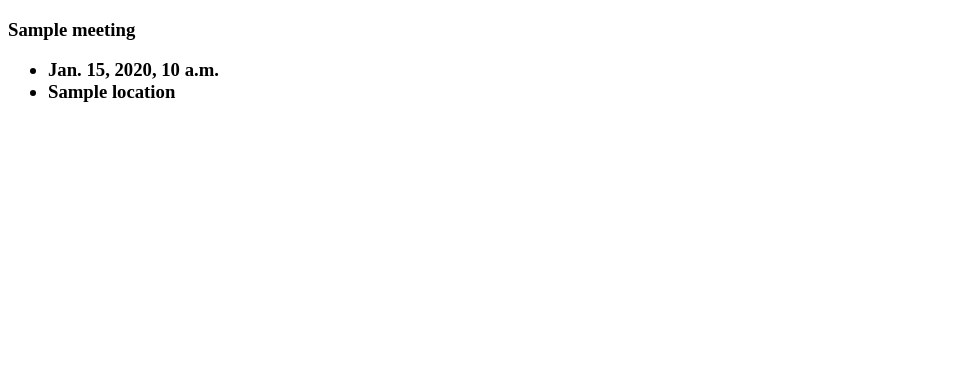
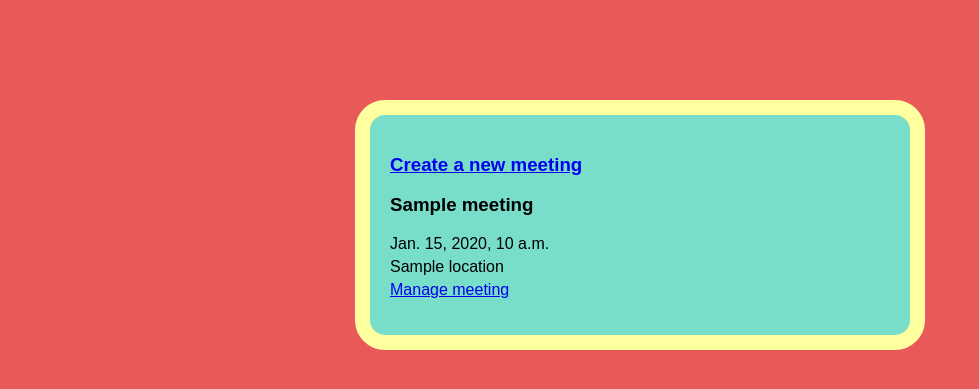
Before and after one commit to chrxr/meeting_notes_app, a Django app: template meeting/templates/meeting/view-meetings.html in a window 1280 px wide. Shown: the top 389 px of the page, without its empty margins (0-979 px from the left). Run offline with Django 3.2, Linux system fonts and the light colour scheme; the template is opened without the code that fills it: most values are stand-ins (such as "Sample title", 1, 10 or a date in 2020).

Commit message:
bita styling and then some editing meetings

```diff
--- /dev/null
+++ b/meeting/static/meeting/css/base.css
@@ -0,0 +1,26 @@
+body {
+  background-color:#EA5959;
+  font-family: arial;
+}
+
+.form-frame {
+  margin-top:100px;
+  width:500px;
+  background-color:#78DEC9;
+  margin-right:auto;
+  margin-left:auto;
+  padding:20px;
+  border: 15px solid #FEFF9F;
+  border-radius: 30px;
+  background-clip: border-box;
+}
+
+.form-frame ul {
+  padding-left:0;
+}
+
+.form-frame li {
+  list-style: none;
+  list-style-position: inside;
+  margin-bottom:5px;
+}
--- a/meeting/templates/meeting/base.html
+++ b/meeting/templates/meeting/base.html
@@ -1,11 +1,16 @@
+{% load static %}
+
 <!DOCTYPE html>
 <html lang="en">
 <head>
   <meta charset="UTF-8">
   <title>Document</title>
+  <link rel="stylesheet" type="text/css" href="{% static 'meeting/css/base.css' %}">
 </head>
 <body>
+  <div class='form-frame'>
   {% block content %}
   {% endblock %}
+</div>
 </body>
 </html>
--- a/meeting/templates/meeting/view-meetings.html
+++ b/meeting/templates/meeting/view-meetings.html
@@ -2,12 +2,14 @@
 
 {% block content %}
 
+<h3><a href="{% url 'create-meeting' %}">Create a new meeting</a></h3>
 
 {% for meeting in meetings %}
-  <h3>{{ meeting.title }}
+  <h3>{{ meeting.title }}</h3>
   <ul>
     <li>{{ meeting.dateTime }}</li>
     <li>{{ meeting.location }}</li>
+    <li><a href="{% url 'manage-meeting' meeting.pk %}">Manage meeting</a></li>
   </ul>
 {% endfor %}
 
--- a/meeting/urls.py
+++ b/meeting/urls.py
@@ -7,6 +7,8 @@ urlpatterns = [
     url(r'^$', TemplateView.as_view(template_name='meeting/home.html'), name='home'),
     url(r'^meetings/$', views.viewMeetings, name='view-meetings'),
     url(r'^meetings/create-meeting/$', views.createMeeting, name='create-meeting'),
-    url(r'^meetings/([0-9]+)/add-attendees/$', views.addAttendees, name='add-attendee'),
+    url(r'^meetings/([0-9]+)/add-attendees/$', views.addAttendees, name='add-attendees'),
     url(r'^meetings/([0-9]+)/add-agenda/$', views.addAgendaPoints, name='add-agenda'),
+    url(r'^meetings/([0-9]+)/manage/$', views.manageMeeting, name='manage-meeting'),
+    url(r'^meetings/([0-9]+)/edit/$', views.createMeeting, name='edit-meeting'),
 ]
--- a/meeting_notes/settings.py
+++ b/meeting_notes/settings.py
@@ -13,6 +13,8 @@ https://docs.djangoproject.com/en/1.9/ref/settings/
 import os
 
 # Build paths inside the project like this: os.path.join(BASE_DIR, ...)
+PROJECT_DIR = os.path.dirname(os.path.dirname(os.path.abspath(__file__)))
+
 BASE_DIR = os.path.dirname(os.path.dirname(os.path.abspath(__file__)))
 
 
@@ -119,4 +121,5 @@ USE_TZ = True
 # Static files (CSS, JavaScript, Images)
 # https://docs.djangoproject.com/en/1.9/howto/static-files/
 
+
 STATIC_URL = '/static/'
--- /dev/null
+++ b/requirements.txt
@@ -0,0 +1,4 @@
+Django==1.9.5
+django-modelcluster==2.0
+pytz==2016.4
+wsgiref==0.1.2
```
Also changed, not shown: meeting/templates/meeting/create-meeting-form.html (+7 -2 lines), meeting/templates/meeting/manage-meeting.html (added, +12 -0 lines), meeting/views.py (+15 -6 lines), meeting/templates/meeting/includes/form-frame.html (added).
